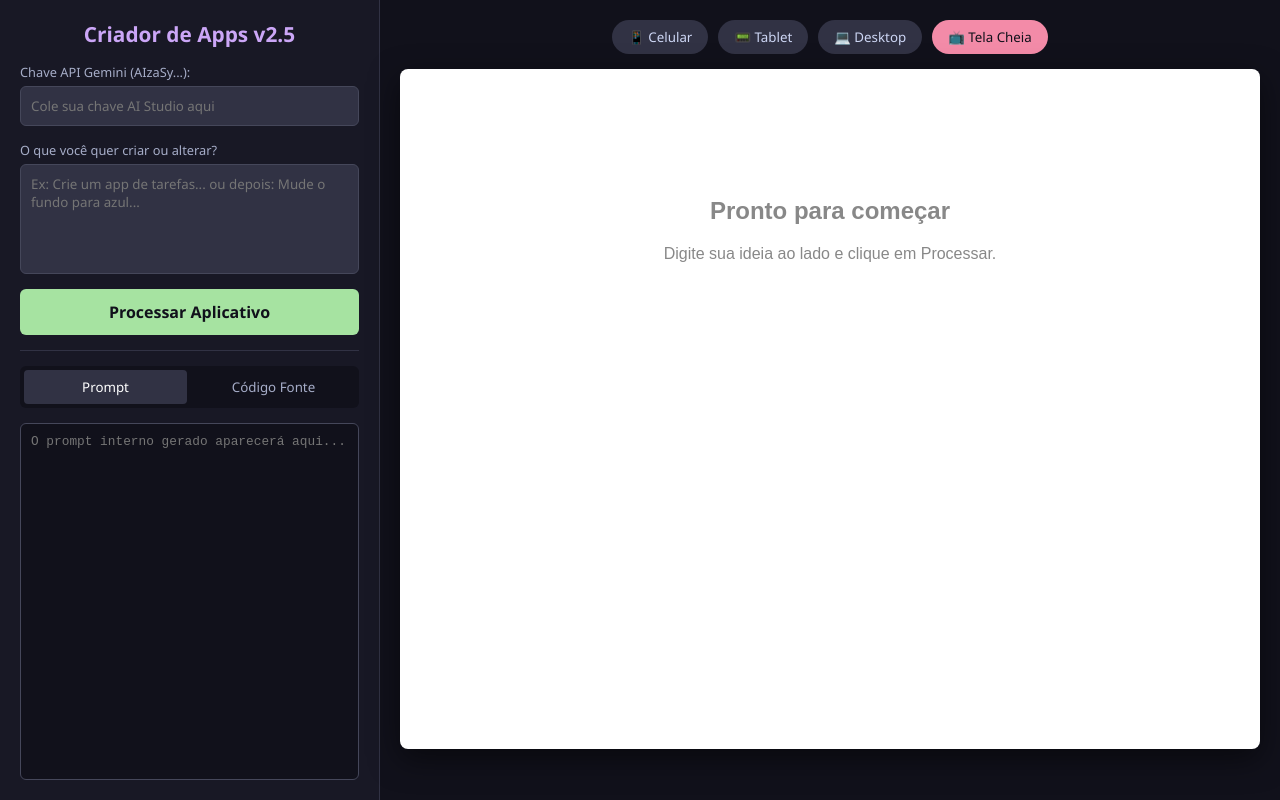
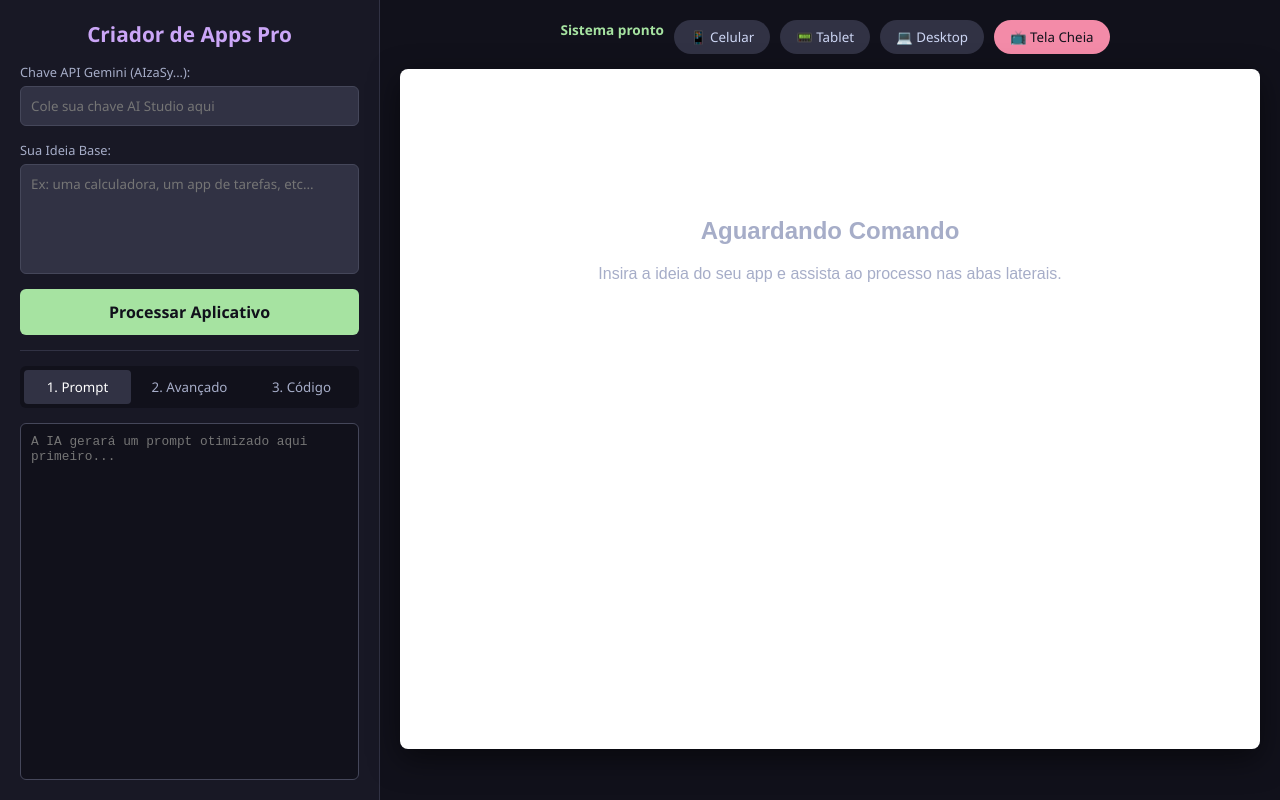
Before and after one commit to joabeplay1/paizao-gostoso-andressa-adora, a plain HTML site: page index.html in a window 1280 px wide. Drawn offline with Linux system fonts and the light colour scheme; a script that the page names is missing.

Commit message:
index.html

```diff
--- a/index.html
+++ b/index.html
@@ -3,14 +3,14 @@
 <head>
     <meta charset="UTF-8">
     <meta name="viewport" content="width=device-width, initial-scale=1.0">
-    <title>Criador Automático de Apps</title>
+    <title>Criador de Apps com Duplo Motor v5.0</title>
     <link rel="stylesheet" href="style.css">
 </head>
 <body>
 
     <div class="container">
         <aside class="sidebar">
-            <h2>Criador de Apps v2.5</h2>
+            <h2>Criador de Apps Pro</h2>
 
             <div class="api-key-container">
                 <label for="api-key-input">Chave API Gemini (AIzaSy...):</label>
@@ -18,8 +18,8 @@
             </div>
 
             <div class="input-container">
-                <label for="user-input">O que você quer criar ou alterar?</label>
-                <textarea id="user-input" placeholder="Ex: Crie um app de tarefas... ou depois: Mude o fundo para azul..."></textarea>
+                <label for="user-input">Sua Ideia Base:</label>
+                <textarea id="user-input" placeholder="Ex: uma calculadora, um app de tarefas, etc..."></textarea>
             </div>
 
             <button id="btn-generate">Processar Aplicativo</button>
@@ -27,20 +27,27 @@
             <hr class="divider">
 
             <div class="tabs">
-                <button id="tab-btn-prompt" class="nav-btn active" onclick="switchTab('prompt')">Prompt</button>
-                <button id="tab-btn-code" class="nav-btn" onclick="switchTab('code')">Código Fonte</button>
+                <button id="tab-btn-prompt" class="nav-btn active" onclick="switchTab('prompt')">1. Prompt</button>
+                <button id="tab-btn-advanced" class="nav-btn" onclick="switchTab('advanced')">2. Avançado</button>
+                <button id="tab-btn-code" class="nav-btn" onclick="switchTab('code')">3. Código</button>
             </div>
 
             <div id="tab-content-prompt" class="tab-content">
-                <textarea id="output-prompt" readonly placeholder="O prompt interno gerado aparecerá aqui..."></textarea>
+                <textarea id="output-prompt" readonly placeholder="A IA gerará um prompt otimizado aqui primeiro..."></textarea>
             </div>
+
+            <div id="tab-content-advanced" class="tab-content" style="display:none;">
+                <textarea id="output-advanced" readonly placeholder="O Super-Prompt estruturado com regras comerciais aparecerá aqui..."></textarea>
+            </div>
+
             <div id="tab-content-code" class="tab-content" style="display:none;">
-                <textarea id="output-code" readonly placeholder="O código HTML gerado aparecerá aqui..."></textarea>
+                <textarea id="output-code" readonly placeholder="O código pronto para o preview aparecerá aqui..."></textarea>
             </div>
         </aside>
 
         <main class="preview-area">
             <div class="device-controls">
+                <span id="status-global-indicator" style="color: #a6e3a1; font-size: 0.85rem; font-weight: bold; margin-right: auto; padding-left: 10px;">Sistema pronto</span>
                 <button class="device-btn" onclick="changeDevice('mobile')">📱 Celular</button>
                 <button class="device-btn" onclick="changeDevice('tablet')">📟 Tablet</button>
                 <button class="device-btn" onclick="changeDevice('desktop')">💻 Desktop</button>
@@ -48,7 +55,7 @@
             </div>
 
             <div id="device-simulator" class="device-desktop">
-                <iframe id="app-preview" srcdoc="<div style='font-family:sans-serif; text-align:center; padding-top:100px; color:#888;'><h2>Pronto para começar</h2><p>Digite sua ideia ao lado e clique em Processar.</p></div>"></iframe>
+                <iframe id="app-preview" srcdoc="<div style='font-family:sans-serif; text-align:center; padding-top:120px; color:#a6adc8;'><h2>Aguardando Comando</h2><p>Insira a ideia do seu app e assista ao processo nas abas laterais.</p></div>"></iframe>
             </div>
         </main>
     </div>
```
